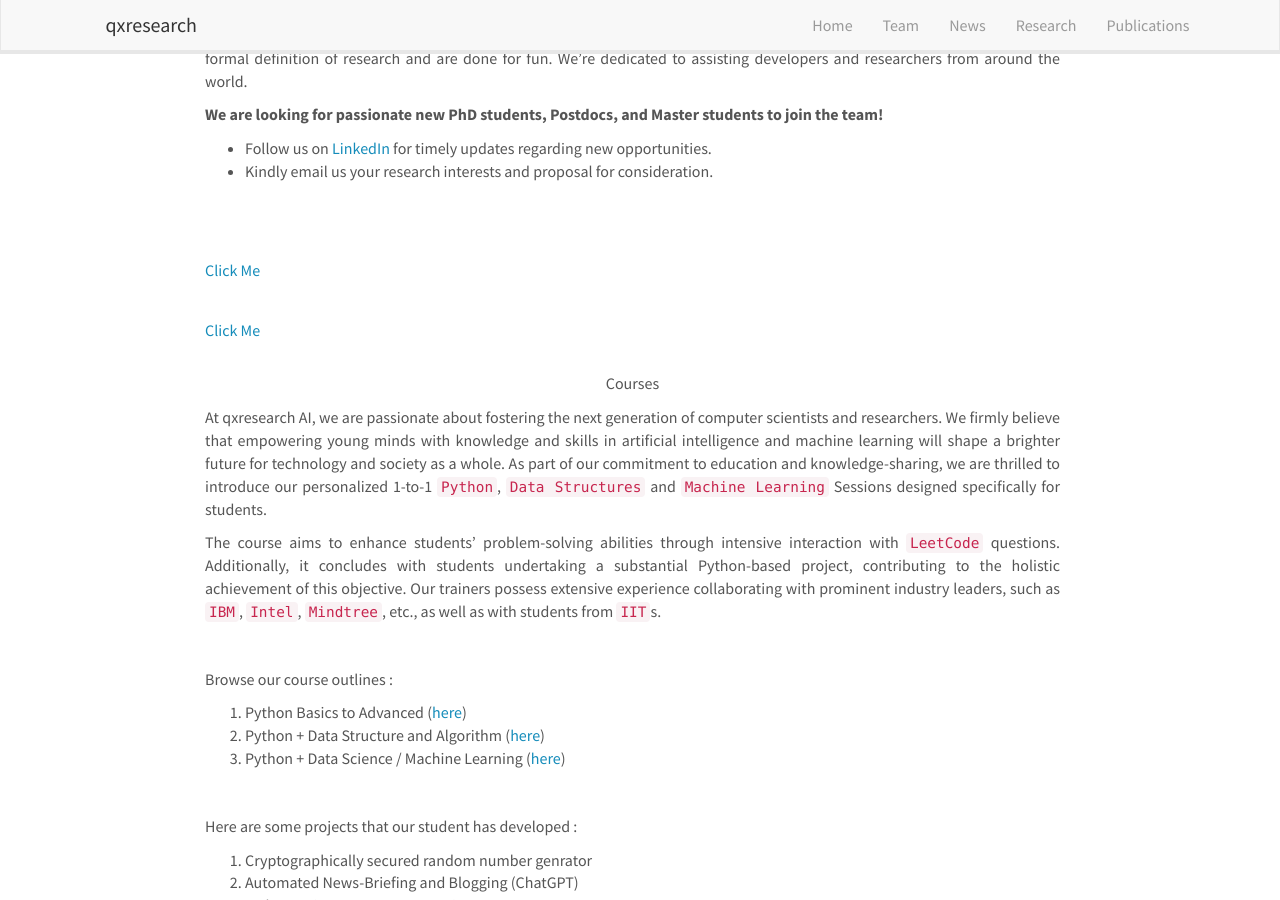
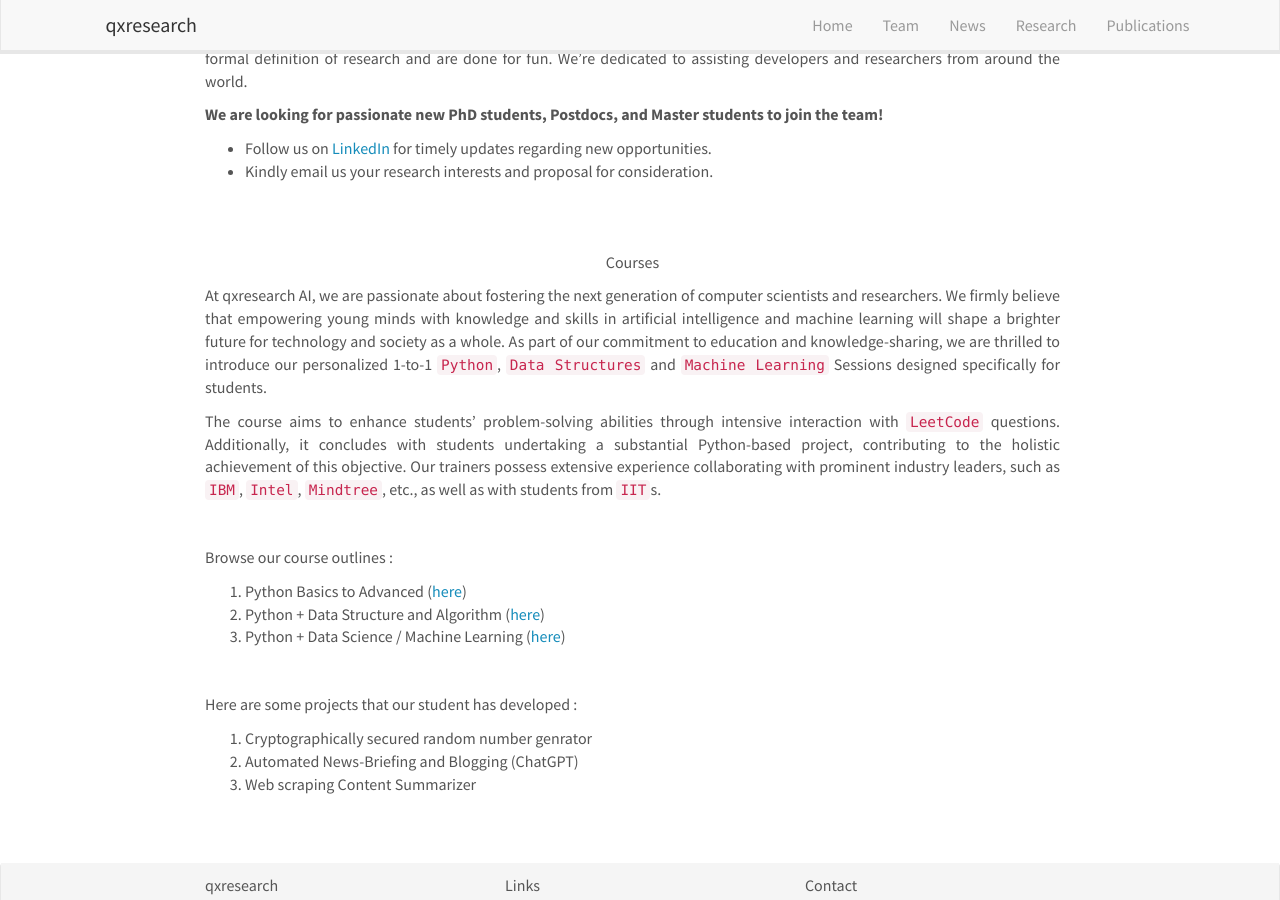
Before and after one commit to qxresearch/qxresearch.github.io, a Jekyll site: the page built from _pages/home.md, in a window 1280 px wide and 900 px high, scrolled down 681 px. Built offline with Jekyll 4.4.1, drawn with Linux system fonts in a browser that asks for light colours; nearby versions of some CDN libraries.

Commit message:
Update home.md

```diff
--- a/_pages/home.md
+++ b/_pages/home.md
@@ -22,9 +22,6 @@ In the past few years, the field of computing has expanded significantly, gainin
 
 <br>
 <br>
-
-[Click Me](https://yourlink.com){: .breadcrumb }
-<a href="https://yourlink.com" class="breadcrumb">Click Me</a>
 
 
 
```
